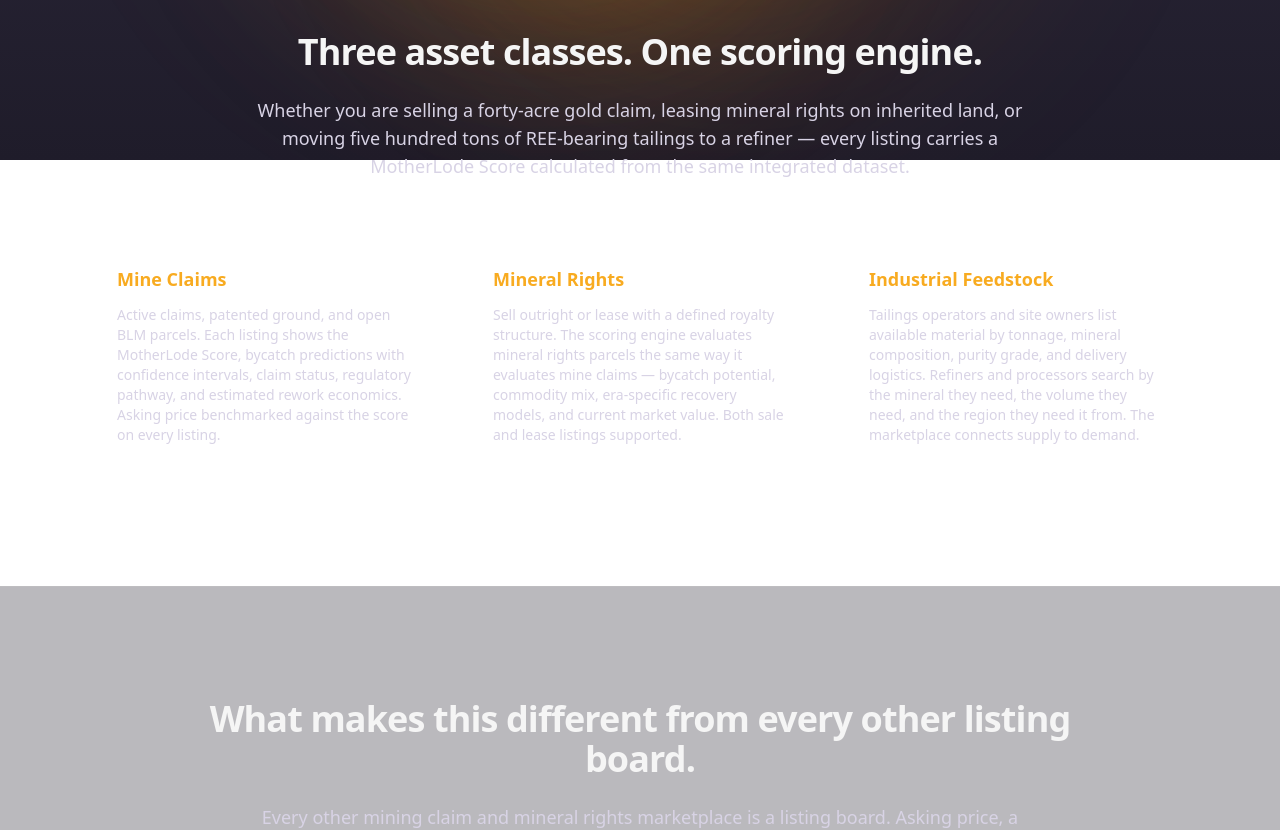
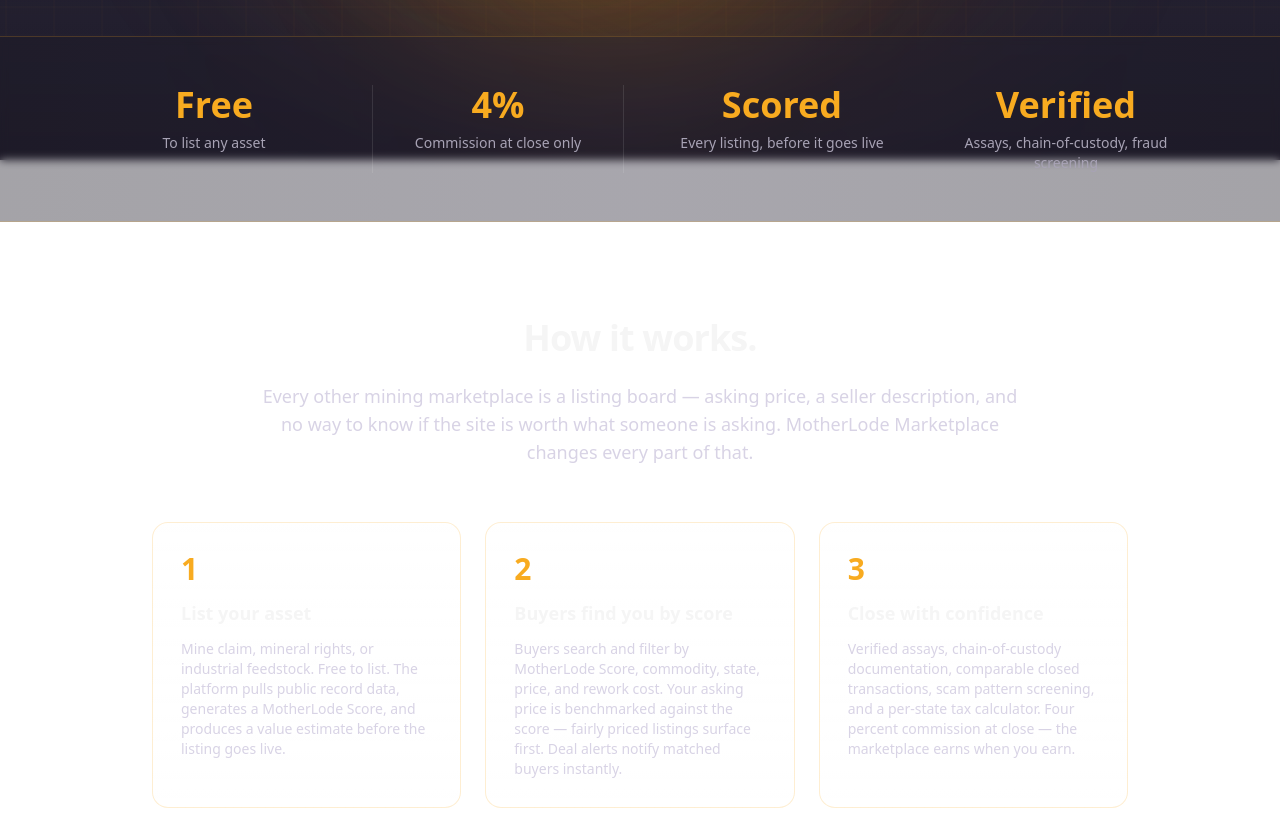
Before and after one commit to AppStudioPros/motherlode-cmi-website, a Next.js app: page /marketplace in a window 1280 px wide. Shown: the part 640-1470 px from the top of the page. Built offline with nearby package versions, Linux system fonts and the light colour scheme.

Commit message:
marketplace: hard-hitting hero with stats strip + 3-step how-it-works flow

```diff
--- a/src/app/marketplace/page.tsx
+++ b/src/app/marketplace/page.tsx
@@ -41,11 +41,70 @@
             Marketplace
           </span>
           <h1 className="text-3xl sm:text-4xl md:text-5xl lg:text-6xl font-bold leading-tight tracking-tight mb-6">
-            Every listing scored.<br className="hidden sm:block" /> Every transaction verified.
+            The first marketplace where every listing is scored before it goes live.
           </h1>
-          <p className="text-base sm:text-lg md:text-xl text-light max-w-3xl mx-auto leading-relaxed">
-            Mine claims, mineral rights, and industrial feedstock — all scored by the same integrated intelligence engine that powers the full platform. Free to list. Four percent at close.
+          <p className="text-base sm:text-lg md:text-xl text-light max-w-3xl mx-auto leading-relaxed mb-10 sm:mb-14">
+            Mine claims. Mineral rights. Industrial feedstock. Every listing carries a MotherLode Score — calculated from the same integrated dataset that powers the full platform. No guessing. No misrepresentation. No blind offers.
           </p>
+        </div>
+      </section>
+
+      {/* Hero Stats Strip */}
+      <section className="border-y border-gold/20 bg-gradient-to-r from-surface/40 via-surface2/40 to-surface/40 backdrop-blur-sm">
+        <div className="max-w-6xl mx-auto px-5 sm:px-6 py-8 sm:py-10 md:py-12">
+          <div className="grid grid-cols-2 md:grid-cols-4 gap-6 md:gap-8 text-center">
+            <div className="pb-6 md:pb-0 border-b border-white/10 md:border-b-0">
+              <div className="text-2xl sm:text-3xl md:text-4xl font-bold text-gold mb-2">Free</div>
+              <div className="text-sm text-muted">To list any asset</div>
+            </div>
+            <div className="pb-6 md:pb-0 border-b border-white/10 md:border-b-0 md:border-x md:border-white/10">
+              <div className="text-2xl sm:text-3xl md:text-4xl font-bold text-gold mb-2">4%</div>
+              <div className="text-sm text-muted">Commission at close only</div>
+            </div>
+            <div className="pb-6 md:pb-0 border-b border-white/10 md:border-b-0">
+              <div className="text-2xl sm:text-3xl md:text-4xl font-bold text-gold mb-2">Scored</div>
+              <div className="text-sm text-muted">Every listing, before it goes live</div>
+            </div>
+            <div>
+              <div className="text-2xl sm:text-3xl md:text-4xl font-bold text-gold mb-2">Verified</div>
+              <div className="text-sm text-muted">Assays, chain-of-custody, fraud screening</div>
+            </div>
+          </div>
+        </div>
+      </section>
+
+      {/* How It Works — 3-step */}
+      <section className="py-14 sm:py-20 md:py-24">
+        <div className="max-w-5xl mx-auto px-5 sm:px-6">
+          <h2 className="text-2xl sm:text-3xl md:text-4xl font-bold tracking-tight mb-4 sm:mb-6 text-center">
+            How it works.
+          </h2>
+          <p className="text-base sm:text-lg text-light text-center max-w-3xl mx-auto mb-10 sm:mb-14 leading-relaxed">
+            Every other mining marketplace is a listing board — asking price, a seller description, and no way to know if the site is worth what someone is asking. MotherLode Marketplace changes every part of that.
+          </p>
+          <div className="grid md:grid-cols-3 gap-6">
+            <Reveal delay={0}>
+              <article className="h-full rounded-2xl border border-gold/20 bg-gradient-to-b from-white/[0.06] to-transparent backdrop-blur-sm p-5 sm:p-7 hover:border-gold/40 hover:-translate-y-1 transition-all duration-300">
+                <div className="text-3xl font-bold text-gold mb-3">1</div>
+                <h3 className="text-lg font-bold mb-3">List your asset</h3>
+                <p className="text-[15px] sm:text-sm text-light leading-relaxed">Mine claim, mineral rights, or industrial feedstock. Free to list. The platform pulls public record data, generates a MotherLode Score, and produces a value estimate before the listing goes live.</p>
+              </article>
+            </Reveal>
+            <Reveal delay={150}>
+              <article className="h-full rounded-2xl border border-gold/20 bg-gradient-to-b from-white/[0.06] to-transparent backdrop-blur-sm p-5 sm:p-7 hover:border-gold/40 hover:-translate-y-1 transition-all duration-300">
+                <div className="text-3xl font-bold text-gold mb-3">2</div>
+                <h3 className="text-lg font-bold mb-3">Buyers find you by score</h3>
+                <p className="text-[15px] sm:text-sm text-light leading-relaxed">Buyers search and filter by MotherLode Score, commodity, state, price, and rework cost. Your asking price is benchmarked against the score — fairly priced listings surface first. Deal alerts notify matched buyers instantly.</p>
+              </article>
+            </Reveal>
+            <Reveal delay={300}>
+              <article className="h-full rounded-2xl border border-gold/20 bg-gradient-to-b from-white/[0.06] to-transparent backdrop-blur-sm p-5 sm:p-7 hover:border-gold/40 hover:-translate-y-1 transition-all duration-300">
+                <div className="text-3xl font-bold text-gold mb-3">3</div>
+                <h3 className="text-lg font-bold mb-3">Close with confidence</h3>
+                <p className="text-[15px] sm:text-sm text-light leading-relaxed">Verified assays, chain-of-custody documentation, comparable closed transactions, scam pattern screening, and a per-state tax calculator. Four percent commission at close — the marketplace earns when you earn.</p>
+              </article>
+            </Reveal>
+          </div>
         </div>
       </section>
 
```
